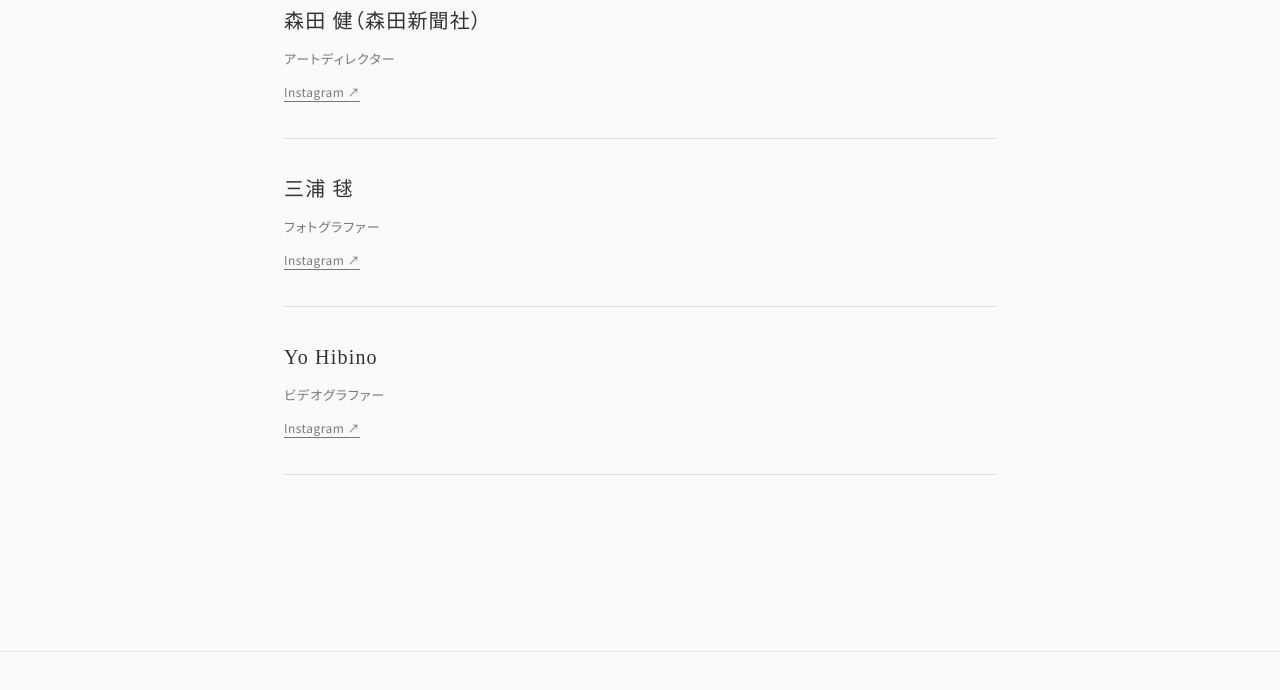
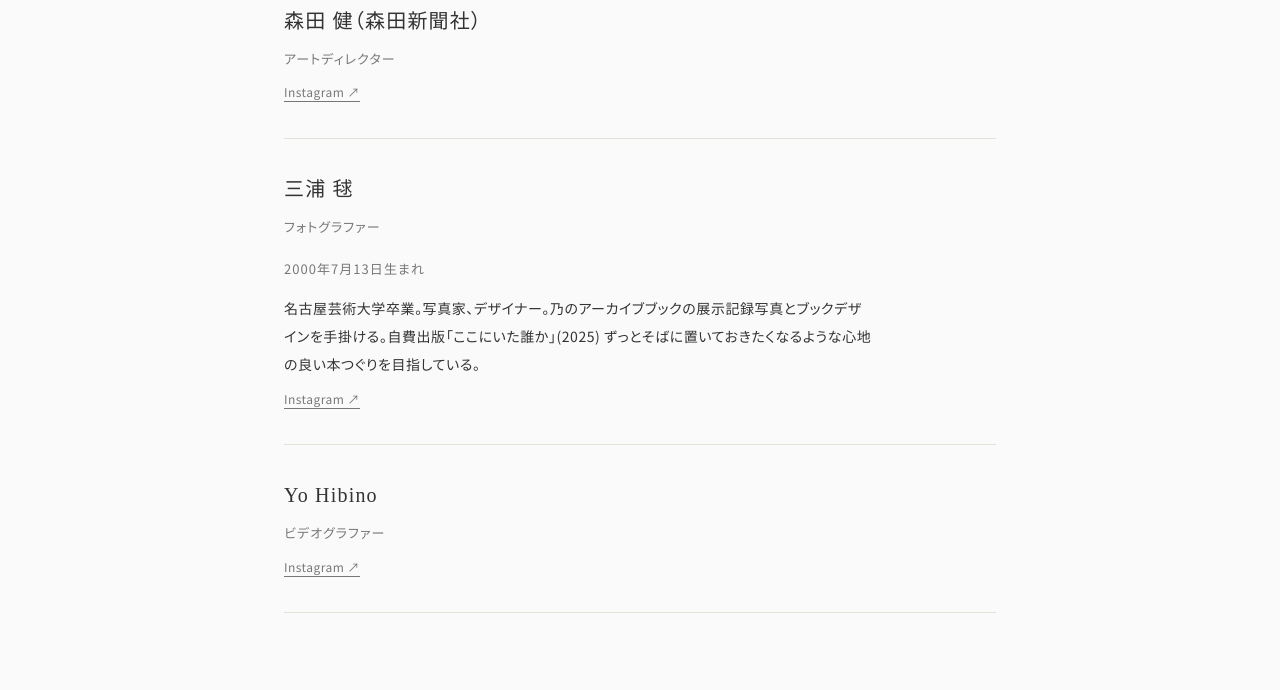
Before and after one commit to sugiyama-yoshihiko/nanji2025, a plain HTML site: page staff.html in a window 1280 px wide. Shown: the part 800-1490 px from the top of the page. Drawn offline with Linux system fonts and the light colour scheme.

Commit message:
Add Miura staff biography and birth date

```diff
--- a/staff.html
+++ b/staff.html
@@ -217,7 +217,7 @@
 <div class="staff-list">
   <section class="staff-person"><h2>杉山 仁彦</h2><p>ディレクター</p><p class="staff-birth">2002年3月26日生まれ</p><p class="staff-bio">陶芸を軸としたミクロとマクロの実践を横断し、自分たちの手で「心地よい日々」を立ち上げ、生活や社会そのものを再考し、再制作することで、生きている実感の獲得を試みている。</p><p class="staff-bio">また、三重、愛知、東京、福島を行き来する生活から、移動と定住、生活や居場所づくりをテーマとしている。葛尾焼きなどの活動を作品として捉えるとき、その最小単位はコミュニティであり、その物質的な表れが小屋なのではないかという仮説から、家や祠などをモチーフとしている。</p><a class="staff-social" href="https://www.instagram.com/sugiyama__yoshihiko/" target="_blank" rel="noopener noreferrer" aria-label="杉山仁彦のInstagram（新しいタブで開きます）">Instagram ↗</a></section>
   <section class="staff-person"><h2>森田 健（森田新聞社）</h2><p>アートディレクター</p><a class="staff-social" href="https://www.instagram.com/morita_shinbunsha/" target="_blank" rel="noopener noreferrer" aria-label="森田新聞社のInstagram（新しいタブで開きます）">Instagram ↗</a></section>
-  <section class="staff-person"><h2>三浦 毬</h2><p>フォトグラファー</p><a class="staff-social" href="https://www.instagram.com/mrwn_cmr/" target="_blank" rel="noopener noreferrer" aria-label="三浦毬のInstagram（新しいタブで開きます）">Instagram ↗</a></section>
+  <section class="staff-person"><h2>三浦 毬</h2><p>フォトグラファー</p><p class="staff-birth">2000年7月13日生まれ</p><p class="staff-bio">名古屋芸術大学卒業。写真家、デザイナー。乃のアーカイブブックの展示記録写真とブックデザインを手掛ける。自費出版「ここにいた誰か」(2025) ずっとそばに置いておきたくなるような心地の良い本つぐりを目指している。</p><a class="staff-social" href="https://www.instagram.com/mrwn_cmr/" target="_blank" rel="noopener noreferrer" aria-label="三浦毬のInstagram（新しいタブで開きます）">Instagram ↗</a></section>
   <section class="staff-person"><h2>Yo Hibino</h2><p>ビデオグラファー</p><a class="staff-social" href="https://www.instagram.com/yohibino/" target="_blank" rel="noopener noreferrer" aria-label="Yo HibinoのInstagram（新しいタブで開きます）">Instagram ↗</a></section>
 </div>
 </main>
```
